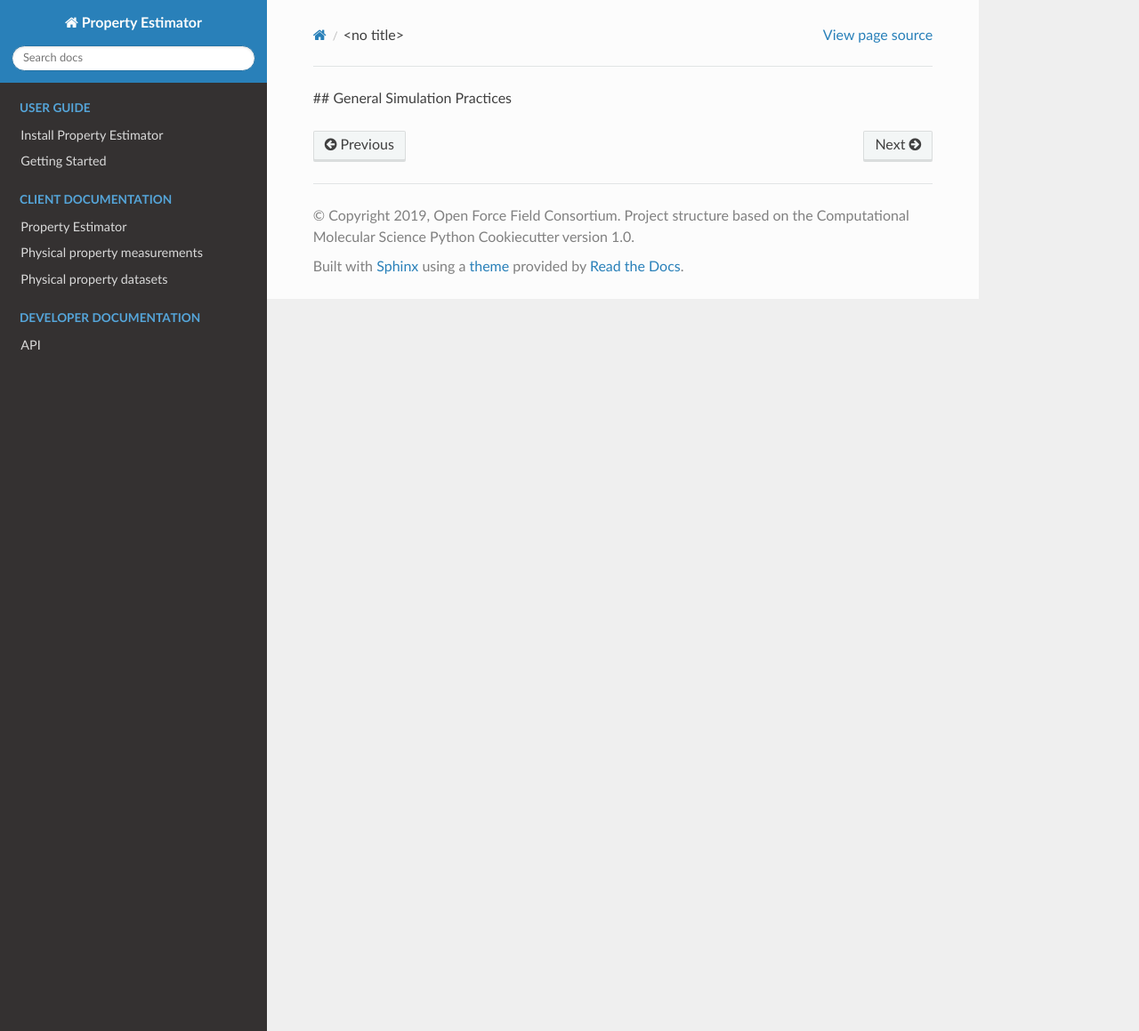
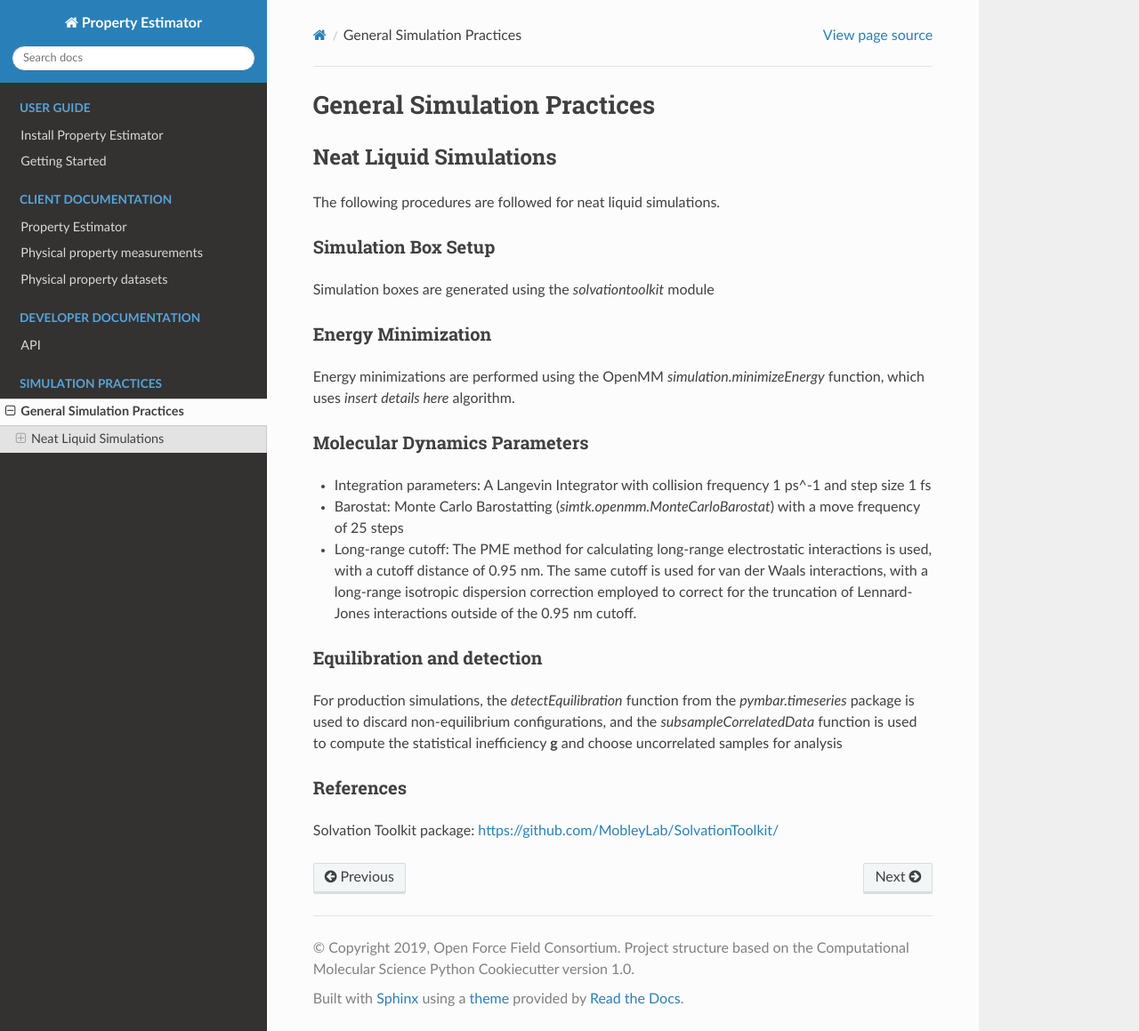
Before and after one commit to openforcefield/openff-evaluator, a Sphinx documentation site: the page built from docs/general_simulation_practices.rst, in a window 1280 px wide and 1159 px high. Shown: the whole window at 89% size. Built offline with Sphinx 7.4.7 and the Read the Docs theme 2.0.0, drawn with Linux system fonts in a browser that asks for light colours.

Commit message:
Update general_simulation_practices.rst

```diff
--- a/docs/general_simulation_practices.rst
+++ b/docs/general_simulation_practices.rst
@@ -1 +1,36 @@
-## General Simulation Practices
+General Simulation Practices
+============================
+
+Neat Liquid Simulations
+-----------------------
+
+The following procedures are followed for neat liquid simulations.
+
+Simulation Box Setup
+~~~~~~~~~~~~~~~~~~~~
+
+Simulation boxes are generated using the `solvationtoolkit` module
+
+Energy Minimization
+~~~~~~~~~~~~~~~~~~~~
+Energy minimizations are performed using the OpenMM `simulation.minimizeEnergy` function, which uses *insert details here* algorithm.
+
+
+Molecular Dynamics Parameters
+~~~~~~~~~~~~~~~~~~~~~~~~~~~~~~~~~~~~~
+
+- Integration parameters: A Langevin Integrator with collision frequency 1 ps^-1 and step size 1 fs
+
+- Barostat: Monte Carlo Barostatting (`simtk.openmm.MonteCarloBarostat`) with a move frequency of 25 steps
+
+- Long-range cutoff: The PME method for calculating long-range electrostatic interactions is used, with a cutoff distance of 0.95 nm.  The same cutoff is used for van der Waals interactions, with a long-range isotropic dispersion correction employed to correct for the truncation of Lennard-Jones interactions outside of the 0.95 nm cutoff.
+
+
+Equilibration and detection
+~~~~~~~~~~~~~~~~~~~~~~~~~~~
+
+For production simulations, the `detectEquilibration` function from the `pymbar.timeseries` package is used to discard non-equilibrium configurations, and the `subsampleCorrelatedData` function is used to compute the statistical inefficiency **g** and choose uncorrelated samples for analysis
+
+References
+~~~~~~~~~~
+Solvation Toolkit package: https://github.com/MobleyLab/SolvationToolkit/
```
